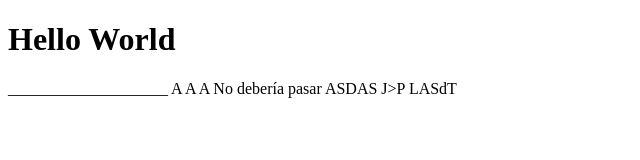
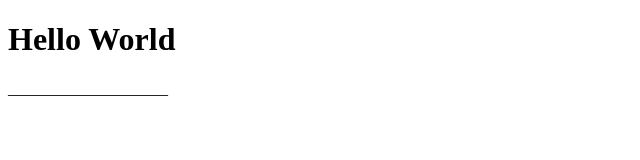
Before and after one commit to homelabteam/homelabteam.github.io, a plain HTML site: page index.html in a window 1280 px wide. Shown: the whole page, without its empty margins (0-640 px from the left). Drawn offline with Linux system fonts and the light colour scheme.

Commit message:
Back to first commit state

```diff
--- a/index.html
+++ b/index.html
@@ -7,14 +7,5 @@
 <h1>Hello World</h1>
 ____________________
 
-A
-A
-A
-No debería pasar
-ASDAS
-
-J>P
-
-LASdT
 </body>
 </html>
```
